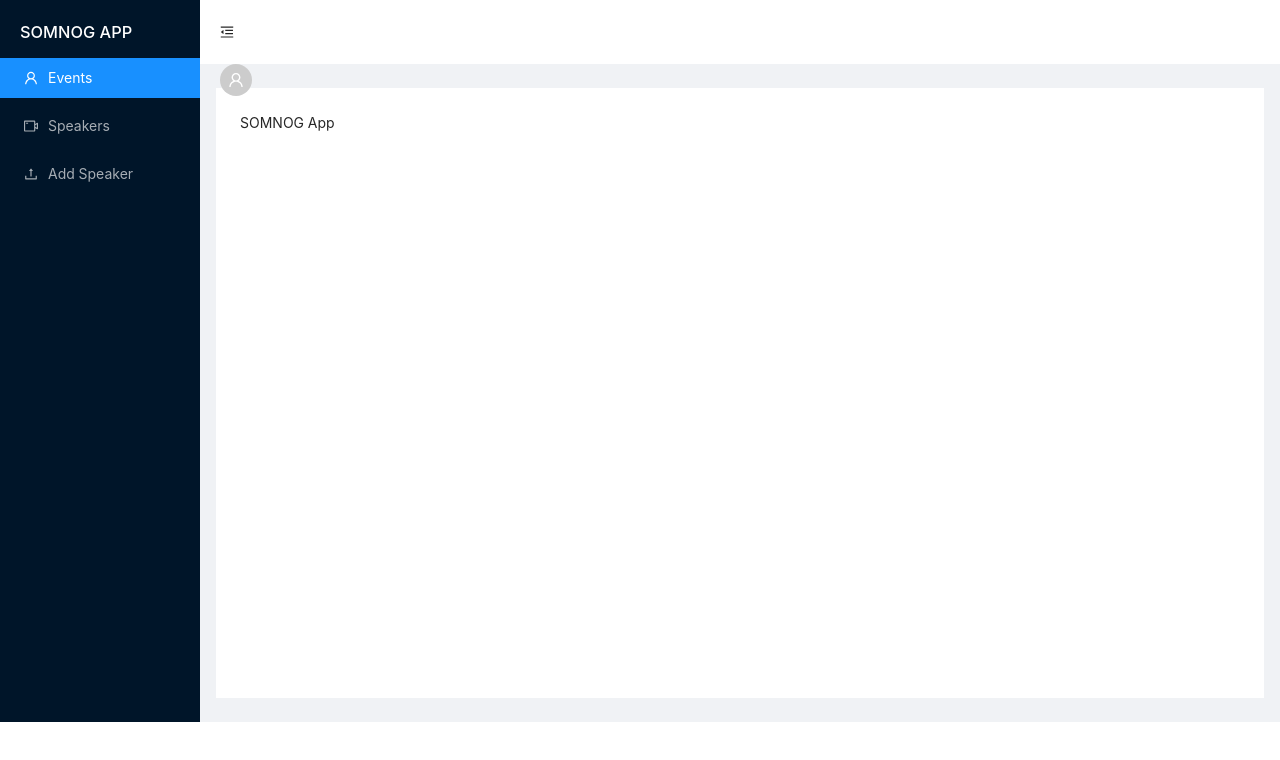
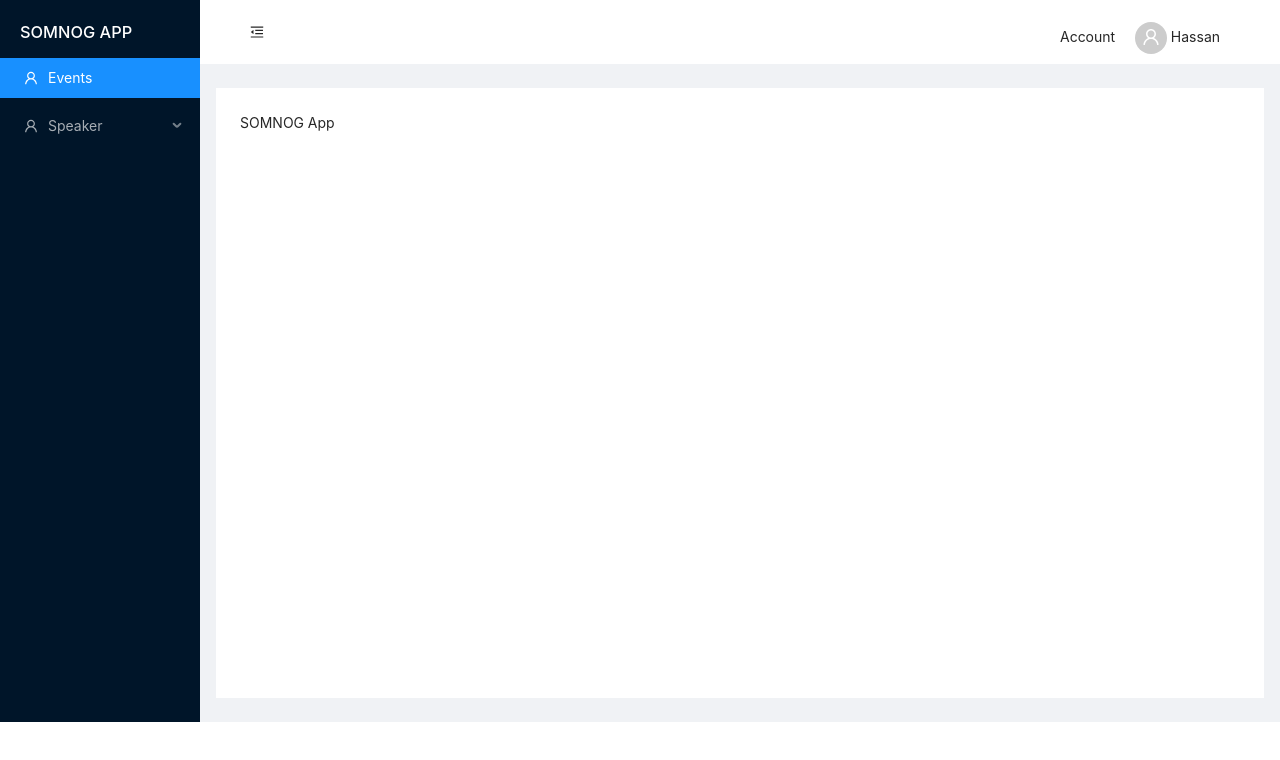
Before and after one commit to AsalSolutions/somnog, a React (Create React App) app in the folder frontend/: page / in a window 1280 px wide. Shown: the top 760 px of the page. Built offline with nearby package versions, Linux system fonts and the light colour scheme.

Commit message:
Added header and avatar icon

```diff
--- a/frontend/src/layout/Sidebar.js
+++ b/frontend/src/layout/Sidebar.js
@@ -9,6 +9,7 @@ import {
   } from '@ant-design/icons';
 
 const {  Sider  } = Layout;
+const { SubMenu} = Menu;
 class Sidebar extends React.Component {
     render(){
         return (
@@ -19,12 +20,14 @@ class Sidebar extends React.Component {
             <Menu.Item key="1" icon={<UserOutlined />}>
                 Events
             </Menu.Item>
+            <SubMenu key="sub1" icon={<UserOutlined />} title="Speaker">
                 <Menu.Item key="2" icon={<VideoCameraOutlined />}>
                     <Link to="/speaker"> Speakers</Link>
                 </Menu.Item>
                 <Menu.Item key="3" icon={<UploadOutlined />}>
                     <Link to="/speaker/create"> Add Speaker</Link>
                 </Menu.Item>
+            </SubMenu>
             </Menu>
         </Sider>
         );
--- a/frontend/src/layout/index.js
+++ b/frontend/src/layout/index.js
@@ -1,10 +1,12 @@
 import React,{Component} from 'react';
 
-import { Layout ,Avatar,Row} from 'antd';
+import { Layout ,Avatar,Menu} from 'antd';
 import {
   MenuUnfoldOutlined,
   MenuFoldOutlined,
-  UserOutlined
+  UserOutlined,
+  NotificationOutlined,
+  MessageOutlined
 } from '@ant-design/icons';
 
 import Sidebar from './Sidebar';
@@ -29,14 +31,18 @@ class Dashboard extends Component {
         {/* Sidebar */}
         <Sidebar collapsed={this.state.collapsed} />
         <Layout className="site-layout">
-          <Header className="site-layout-background" style={{ paddingLeft: 20 }}>
+          <Header className="site-layout-background" >
             {React.createElement(this.state.collapsed ? MenuUnfoldOutlined : MenuFoldOutlined, {
               className: 'trigger',
               onClick: this.toggle,
             })}
-            <Row>
-                <Avatar size={32} icon={<UserOutlined />} />
-            </Row>
+            <span style={{  float:'right', display:'flex',
+                     justifyContent:"space-around",
+                     alignItems:'center', width:"180px", paddingTop:"5px" }} >
+                        <p> Account</p>
+
+                        <p><Avatar icon={<UserOutlined />} /> Hassan</p>
+          </span>
           </Header>
           <ContentSection/>
         </Layout>
```
Lines whose indentation alone changed are shown as unchanged.
